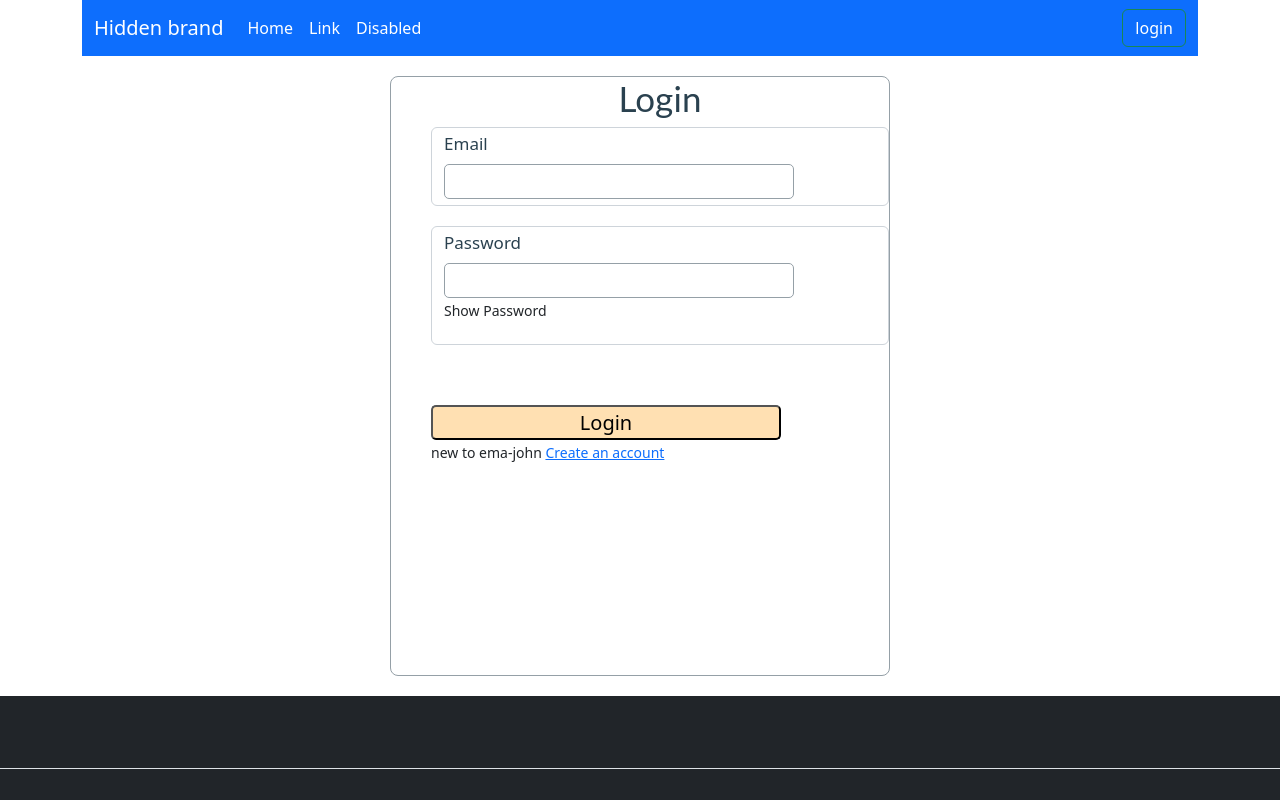
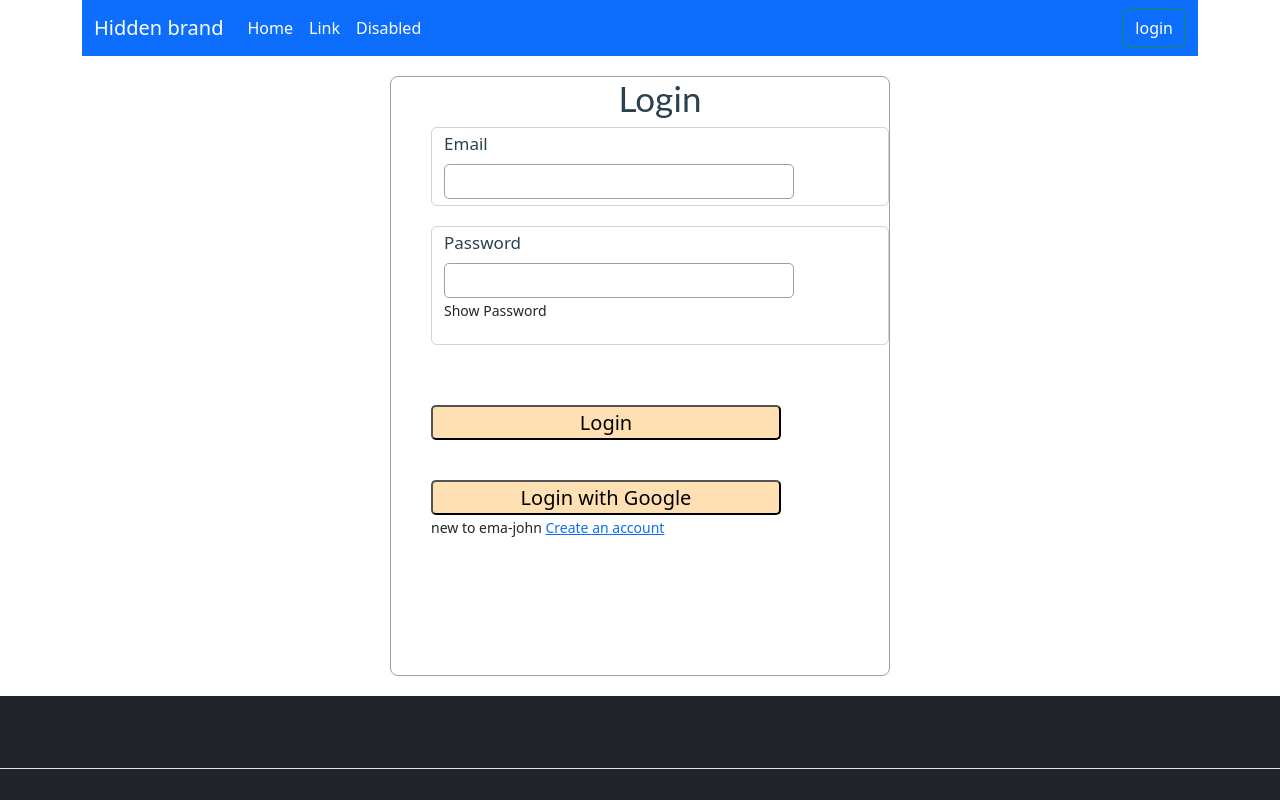
Before and after one commit to MD-Mojammel-Haque-shakil/chef-recipe-client, a React (Vite) app: page /login in a window 1280 px wide. Shown: the top 800 px of the page. Built offline with nearby package versions, Linux system fonts and the light colour scheme; no server answers.

Commit message:
login with google in login page part done

```diff
--- a/src/components/Login/Login.jsx
+++ b/src/components/Login/Login.jsx
@@ -2,8 +2,12 @@ import React, { useContext, useState } from 'react';
 import './Login.css'
 import { Link, useLocation, useNavigate } from 'react-router-dom';
 import { AuthContext } from '../../provider/AuthProvider';
+import { GoogleAuthProvider, getAuth, signInWithPopup } from "firebase/auth";
+import app from '../../firebase/firebase.config';
+
 const Login = () => {
     const [show, setShow] = useState(false);
+
     const {signIn} = useContext(AuthContext);
 
     const handleLogin = event =>{
@@ -24,6 +28,21 @@ const Login = () => {
           console.log(error)
          })
 
+    }
+
+    const auth = getAuth(app);
+    const provider = new GoogleAuthProvider();
+    const handleGoogleLogin =()=>{
+          signInWithPopup(auth, provider)
+
+          .then(result=>{
+            const user =result.user;
+            console.log(user);
+          })
+
+          .catch(error=>{
+            console.log(error)
+          })
     }
     return (
         <div>
@@ -47,6 +66,7 @@ const Login = () => {
             </div>
             <input className='btn-submit' type="submit" value='Login' />
             </form>
+             <button onClick={handleGoogleLogin} className='btn-submit'>Login with Google</button>
              <p><small>new to ema-john <Link to='/signup'>Create an account</Link> </small></p>
         </div>
         </div>
```
